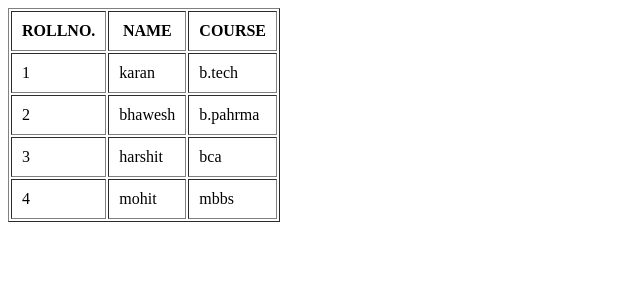
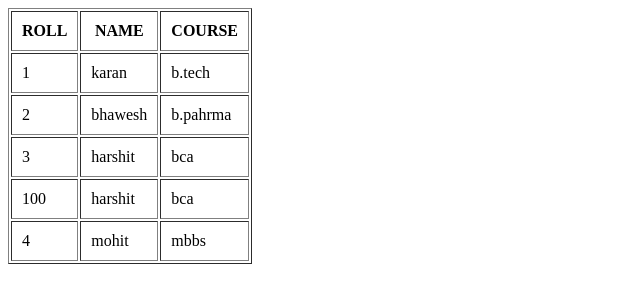
Before and after one commit to karanjoshi-kj/REACT, a React (Vite) app in the folder demo/: page / in a window 1280 px wide. Shown: the top 300 px of the page, without its empty margins (0-640 px from the left). Built offline with nearby package versions, Linux system fonts and the light colour scheme.

Commit message:
QUESTION PRATICE IN MAP FUNCTION

```diff
--- a/demo/src/components/mapfunction/QuestionPratice.jsx
+++ b/demo/src/components/mapfunction/QuestionPratice.jsx
@@ -2,13 +2,10 @@ import React from 'react'
 
 const QuestionPratice = () => {
 
-    const upperheadings = [
-        "ROLLNO.",
-        "NAME",
-        "COURSE"
-    ];
-    const students = [
-        {
+
+    const students = {
+        heads : ["ROLL" , "NAME" , "COURSE"],
+        values : [{
             rollno : 1 ,
             name : 'karan',
             course : 'b.tech'
@@ -24,24 +21,29 @@ const QuestionPratice = () => {
             course : 'bca'
         },
         {
+            rollno : 100,
+            name : 'harshit',
+            course : 'bca'
+        },
+        {
             rollno : 4 ,
             name : 'mohit',
             course : 'mbbs'
-        },
-    ];
+        }]
+};
   return (
     <div>
       <table border="1" cellPadding="10">
         <thead>
             <tr>
-                {upperheadings.map((heading , index)=>(
+                {students.heads.map((heading , index)=>(
                     <th key={index}>{heading}</th>
                 ))}
             </tr>
         </thead>
 
         {/* <body> */}
-            {students.map((student , index)=>(
+            {students.values.map((student , index)=>(
                 <tr key={index}>
                     <td>{student.rollno}</td>
                     <td>{student.name}</td>
```
